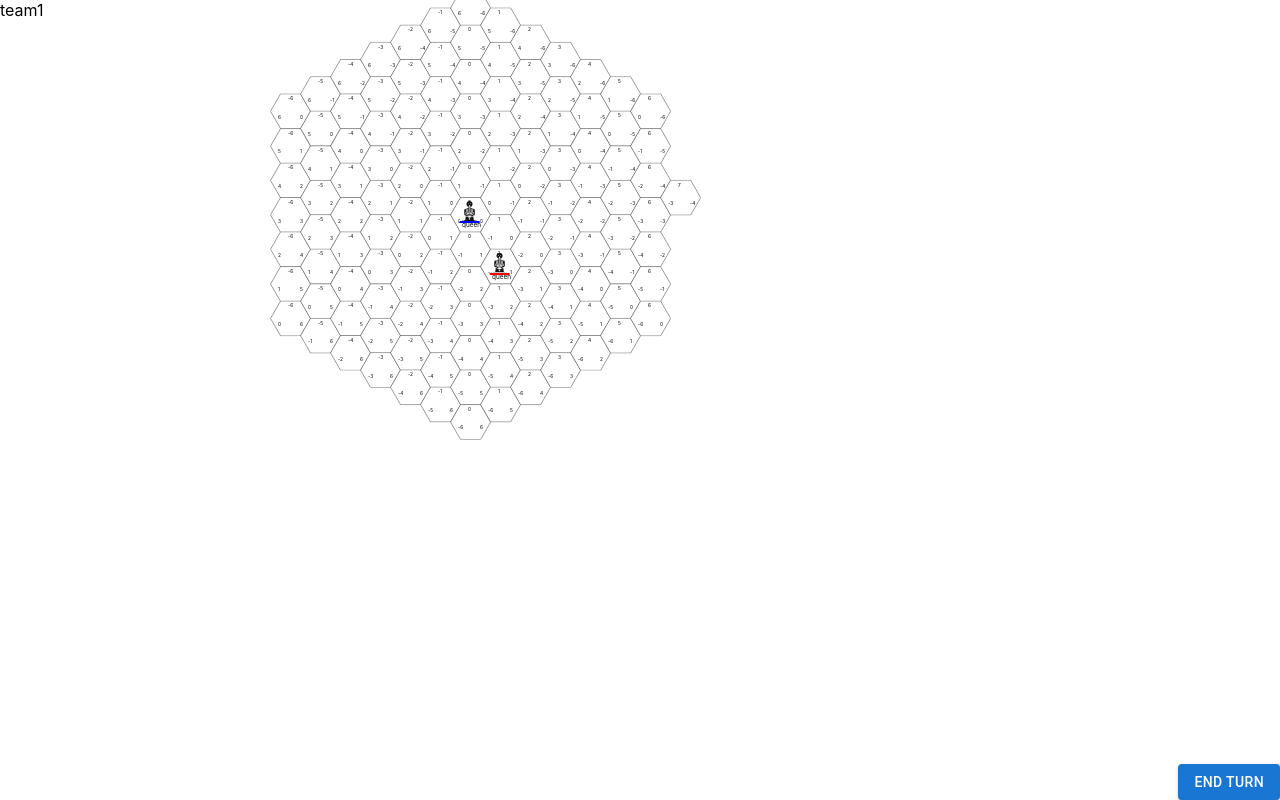
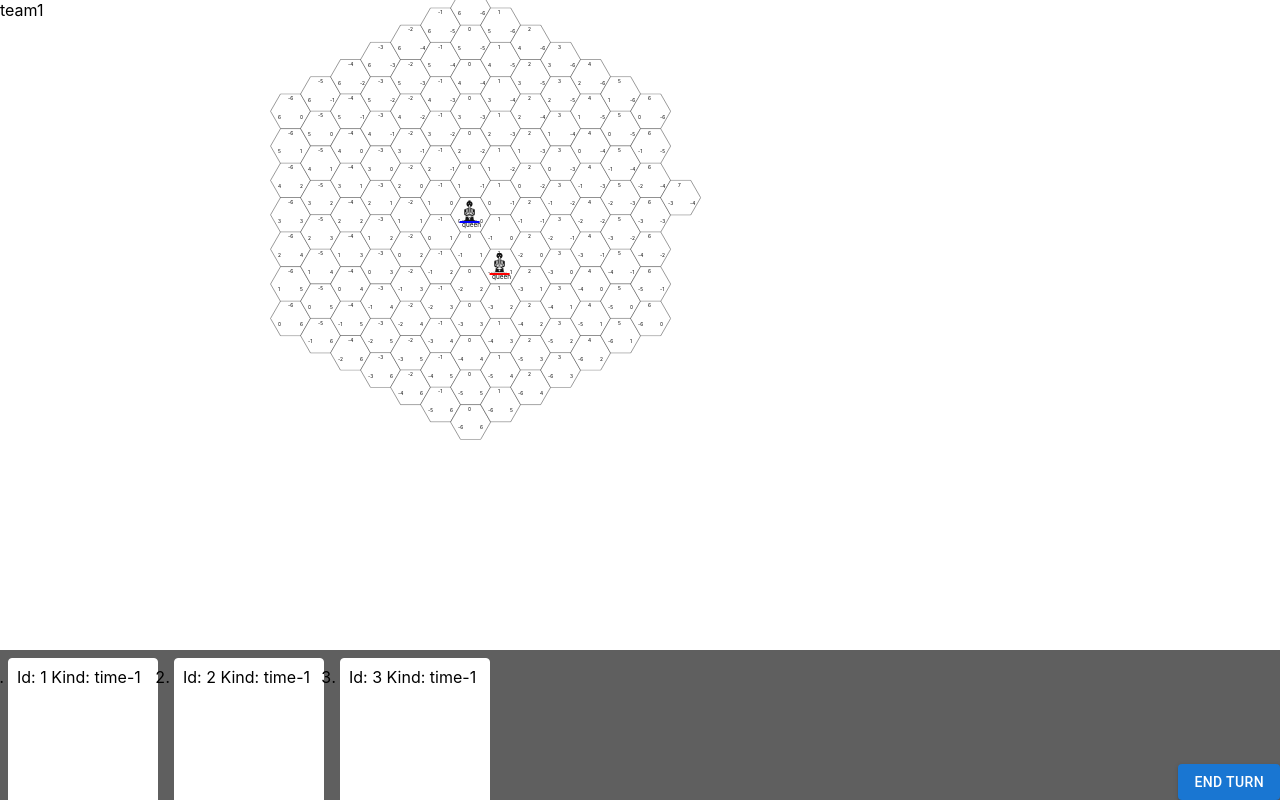
Before and after one commit to mathguy3/hex-game-ai, a React app: page / in a window 1280 px wide. Both pictures are taken after a click on the button "PLAY GAME". Built offline with nearby package versions, Linux system fonts and the light colour scheme.

Commit message:
feat: add draggable cards

```diff
--- a/package.json
+++ b/package.json
@@ -4,6 +4,8 @@
   "private": true,
   "dependencies": {
     "@babel/core": "^7.16.0",
+    "@dnd-kit/core": "^6.1.0",
+    "@dnd-kit/sortable": "^8.0.0",
     "@emotion/react": "^11.11.4",
     "@emotion/styled": "^11.11.5",
     "@mui/base": "^5.0.0-beta.40",
--- /dev/null
+++ b/src/components/Card/Draggable.tsx
@@ -0,0 +1,22 @@
+import { useSortable } from '@dnd-kit/sortable';
+import { CSS } from '@dnd-kit/utilities';
+import React from 'react';
+
+export function Draggable(props: React.PropsWithChildren<{ id: string; data: any }>) {
+  const { attributes, listeners, setNodeRef, transform, transition, isDragging } = useSortable({
+    id: props.id,
+    data: props.data,
+  });
+
+  const style = {
+    transform: CSS.Transform.toString(transform),
+    transition,
+    opacity: isDragging ? 0 : undefined,
+  };
+
+  return (
+    <li ref={setNodeRef} style={style} {...listeners} {...attributes}>
+      {props.children}
+    </li>
+  );
+}
--- a/src/components/HexMap/HexMap.tsx
+++ b/src/components/HexMap/HexMap.tsx
@@ -1,17 +1,65 @@
+import { closestCenter, DndContext, DragEndEvent, DragOverlay } from '@dnd-kit/core';
+import { rectSortingStrategy, SortableContext } from '@dnd-kit/sortable';
 import { Button } from '@mui/material';
 import Box from '@mui/material/Box';
+import { useState } from 'react';
+import { createPortal } from 'react-dom';
 import { isDev } from '../../configuration/constants';
+import { Draggable } from '../Card/Draggable';
 import { useGameController } from '../logic/game-controller/useGameController';
-import { isPlayerTurn } from '../logic/util/isPlayerTurn';
 import { Hex } from './Hex/Hex';
 import { MapFrame } from './MapFrame';
 import { SelectionInfo } from './SelectionInfo';
 
 export const HexMap = () => {
-  const { selectionState, mapState, gameState, pressHex, systemAction } = useGameController();
+  const { selectionState, mapState, gameState, pressHex, systemAction, basicActionState, saveActionState } =
+    useGameController();
+
+  const [active, setActive] = useState(null);
+  function handleDragStart(event) {
+    console.log(event);
+    console.log('drag event');
+    setActive({ id: event.active.id, kind: event.active.data.current.kind });
+  }
+
+  const playerHand = gameState.players[gameState.meId].hand;
+
+  function handleDragEnd(event: DragEndEvent) {
+    console.log('1');
+    console.log('why is it stopping?');
+    setActive(null);
+    const { active, over } = event;
+
+    if (active.id !== over.id) {
+      let ph = [...playerHand];
+      const oldIndex = ph.findIndex((x) => x.id === active.id);
+      const newIndex = ph.findIndex((x) => x.id === over.id);
+      const oldValue = ph[oldIndex];
+      ph = [...ph.toSpliced(oldIndex, 1).toSpliced(newIndex, 0, oldValue)];
+      saveActionState.current({
+        ...basicActionState,
+        gameState: {
+          ...gameState,
+          players: {
+            ...gameState.players,
+            [gameState.meId]: { ...gameState.players[gameState.meId], hand: ph },
+          },
+        },
+      });
+    }
+  }
+
+  function handleDragMove() {
+    console.log('moving');
+  }
 
   return (
-    <>
+    <DndContext
+      onDragStart={handleDragStart}
+      onDragEnd={handleDragEnd}
+      onDragMove={handleDragMove}
+      collisionDetection={closestCenter}
+    >
       {isDev && (
         <Box position="absolute" top="10px" right="10px" zIndex={1000}>
           {Object.values(selectionState).map((x) => (
@@ -26,10 +74,35 @@ export const HexMap = () => {
           })}
         </Box>
       </MapFrame>
+
+      <Box
+        component="ol"
+        display="flex"
+        flexDirection="row"
+        gap={2}
+        position="fixed"
+        bottom={0}
+        left={0}
+        right={0}
+        top="calc(100% - 150px)"
+        bgcolor="#5f5f5f"
+        padding="8px"
+        margin={0}
+      >
+        <SortableContext items={playerHand ?? []} strategy={rectSortingStrategy}>
+          {playerHand.map((card) => (
+            <DraggableCard key={card.id} id={card.id} kind={card.kind} />
+          ))}
+        </SortableContext>
+      </Box>
+      {createPortal(
+        <DragOverlay>{active ? <InnerCard id={active.id} kind={active.kind} isFloating /> : null}</DragOverlay>,
+        document.body
+      )}
       <Box position="fixed" bottom={0} right={0}>
         <Button
           variant="contained"
-          disabled={!isPlayerTurn(gameState)}
+          disabled={/*!isPlayerTurn(gameState)*/ false}
           onClick={() => systemAction.current('end-turn')}
         >
           {'End turn'}
@@ -39,6 +112,32 @@ export const HexMap = () => {
       <Box position="fixed" top={0} left={0}>
         {gameState.activePlayerId}
       </Box>
-    </>
+    </DndContext>
   );
 };
+
+const DraggableCard = ({ id, kind, isFloating }: { id: string; kind: string; isFloating?: boolean }) => {
+  return (
+    <Draggable id={id} data={{ kind }}>
+      <InnerCard id={id} kind={kind} isFloating={isFloating} />
+    </Draggable>
+  );
+};
+
+const InnerCard = ({ id, kind, isFloating }: { id: string; kind: string; isFloating?: boolean }) => {
+  return (
+    <Box
+      width="150px"
+      padding="8px"
+      boxSizing="border-box"
+      height="190px"
+      borderRadius="4px"
+      bgcolor="white"
+      border="1px solid white"
+      boxShadow={isFloating ? 'rgba(0, 0, 0, 0.16) 0px 1px 4px;' : undefined}
+      style={{ touchAction: 'none' }}
+    >
+      Id: {id} Kind: {kind}
+    </Box>
+  );
+};
--- a/src/components/logic/game-controller/activateAction.ts
+++ b/src/components/logic/game-controller/activateAction.ts
@@ -16,7 +16,7 @@ export const activateAction = (
     }
     if (gameDefinition.game.events) {
       const event = gameDefinition.game.events[action.type];
-      const eventActions = asArray(event.actions);
+      const eventActions = event ? asArray(event.actions) : [];
       for (const eventAction of eventActions) {
         const eventSets = asArray(eventAction.set);
         for (const set of eventSets) {
--- a/src/components/logic/game-controller/getModel.ts
+++ b/src/components/logic/game-controller/getModel.ts
@@ -3,8 +3,8 @@ import { ActionState } from '../../../types/game';
 export const getModel = (actionState: ActionState) => {
   const { mapState, selectedHex, targetHex } = actionState;
   return {
-    subject: { parent: mapState, field: selectedHex.key },
-    target: { parent: mapState, field: targetHex.key },
+    subject: selectedHex ? { parent: mapState, field: selectedHex.key } : undefined,
+    target: targetHex ? { parent: mapState, field: targetHex.key } : undefined,
     context: { parent: actionState, field: 'gameState' },
   };
 };
--- a/src/components/logic/game-controller/system-actions/activate-system-action.ts
+++ b/src/components/logic/game-controller/system-actions/activate-system-action.ts
@@ -18,7 +18,8 @@ export const activateSystemAction = (
   actionState: ActionState,
   gameDefinition: GameDefinition
 ) => {
-  const action = actions[type];
-  actionState = activateAction(actionState, action, gameDefinition);
+  const { actionState: updatedActionState, action } = actions[type](actionState, gameDefinition);
+  actionState = updatedActionState;
+  actionState = action ? activateAction(actionState, action, gameDefinition) : actionState;
   return actionState;
 };
--- a/src/components/logic/game-controller/system-actions/end-turn.ts
+++ b/src/components/logic/game-controller/system-actions/end-turn.ts
@@ -0,0 +1,38 @@
+import { IFStringValue } from '../../../../types/actions/if';
+import { ActionState, GameDefinition } from '../../../../types/game';
+import { deselect } from '../interactions/deselect';
+
+export const endTurn = (actionState: ActionState, gameDefinition: GameDefinition) => {
+  const playerIds = Object.keys(actionState.gameState.players);
+  const nextPlayerIndex = playerIds.indexOf(actionState.gameState.activePlayerId) + 1;
+  console.log(actionState.gameState.activePlayerId, playerIds[nextPlayerIndex] ?? playerIds[0]);
+
+  return {
+    actionState: deselect(actionState),
+    action: {
+      set: [
+        {
+          context: {
+            players: {
+              key: {
+                context: {
+                  activePlayerId: IFStringValue,
+                },
+              },
+              value: {
+                properties: {
+                  isTurnUsed: false,
+                },
+              },
+            },
+          },
+        },
+        {
+          context: {
+            activePlayerId: playerIds[nextPlayerIndex] ?? playerIds[0],
+          },
+        },
+      ],
+    },
+  };
+};
--- a/src/components/logic/game-controller/useGameController.ts
+++ b/src/components/logic/game-controller/useGameController.ts
@@ -22,8 +22,30 @@ export const useGameController = () => {
         properties: {
           isTurnUsed: false,
         },
+        hand: [
+          {
+            id: '1',
+            kind: 'time-1',
+            properties: { ...selectedGame.game.cards['time-1'].properties },
+          },
+          {
+            id: '2',
+            kind: 'time-1',
+            properties: { ...selectedGame.game.cards['time-1'].properties },
+          },
+          {
+            id: '3',
+            kind: 'time-1',
+            properties: { ...selectedGame.game.cards['time-1'].properties },
+          },
+        ],
       },
       team2: {
+        properties: {
+          isTurnUsed: false,
+        },
+      },
+      team3: {
         properties: {
           isTurnUsed: false,
         },
@@ -49,15 +71,20 @@ export const useGameController = () => {
   const [selectionState, setSelectionState] = useState<Record<string, HexItem>>({});
   const [previewState, setPreviewState] = useState<Record<string, HexItem>>({});
 
+  const basicActionState: ActionState = {
+    mapState,
+    selectionState,
+    previewState,
+    targetHex: undefined,
+    selectedHex: Object.values(selectionState)[0],
+    gameState,
+    activePlayer: gameState.players[gameState.activePlayerId],
+  };
+
   const handlePressHex = useUpdatingRef((hex: HexItem) => {
     let actionState: ActionState = {
-      mapState,
-      selectionState,
-      previewState,
-      targetHex: hex,
+      ...basicActionState,
       selectedHex: Object.values(selectionState)[0],
-      gameState,
-      activePlayer: gameState.players[gameState.activePlayerId],
     };
 
     actionState = pressHex(actionState, selectedGame);
@@ -69,15 +96,7 @@ export const useGameController = () => {
   });
 
   const handleSystemAction = useUpdatingRef((type: SystemAction['type']) => {
-    let actionState: ActionState = {
-      mapState,
-      selectionState,
-      previewState,
-      targetHex: undefined,
-      selectedHex: Object.values(selectionState)[0],
-      gameState,
-      activePlayer: gameState.players[gameState.activePlayerId],
-    };
+    let actionState: ActionState = basicActionState;
 
     actionState = activateSystemAction(type, actionState, selectedGame);
 
@@ -87,5 +106,20 @@ export const useGameController = () => {
     setMapState({ ...actionState.mapState });
   });
 
-  return { mapState, selectionState, gameState, pressHex: handlePressHex, systemAction: handleSystemAction };
+  const saveActionState = useUpdatingRef((actionState: ActionState) => {
+    setSelectionState(actionState.selectionState);
+    setPreviewState(actionState.previewState);
+    setGameState(actionState.gameState);
+    setMapState(actionState.mapState);
+  });
+
+  return {
+    mapState,
+    selectionState,
+    gameState,
+    pressHex: handlePressHex,
+    systemAction: handleSystemAction,
+    basicActionState,
+    saveActionState,
+  };
 };
--- a/src/data/games/hex-chess.ts
+++ b/src/data/games/hex-chess.ts
@@ -33,6 +33,16 @@ export const hexChess: GameDefinition = {
         },
       },
     },
+    cards: {
+      'time-1': {
+        actions: {
+          top: [],
+          bottom: [],
+        },
+        requirements: [{}],
+        properties: {},
+      },
+    },
   },
   name: 'Hex Chess',
 };
```
Also changed, not shown: src/configuration/units/chess/onTurnEnd.ts (deleted, +0 -11 lines), src/types/game.ts (+14 -0 lines), 1 other file (tests, documents, lock files or other folders).
